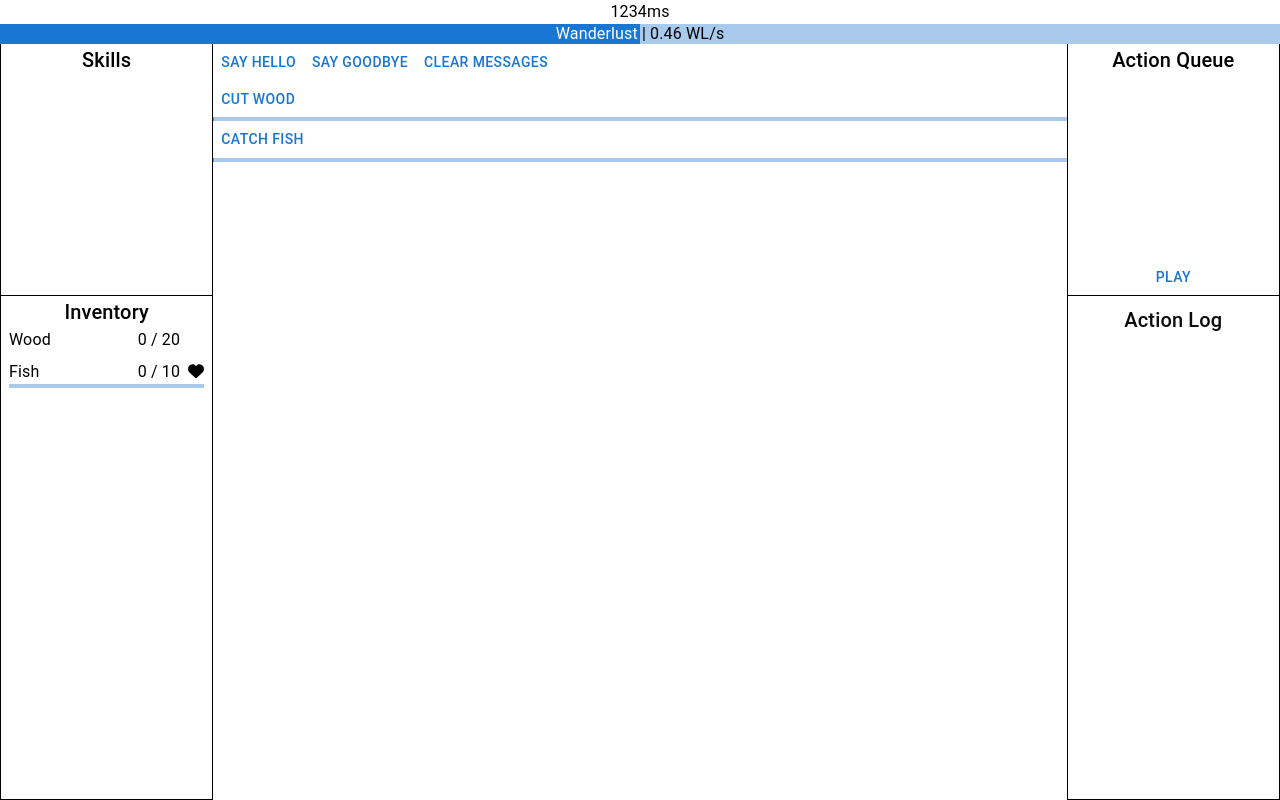
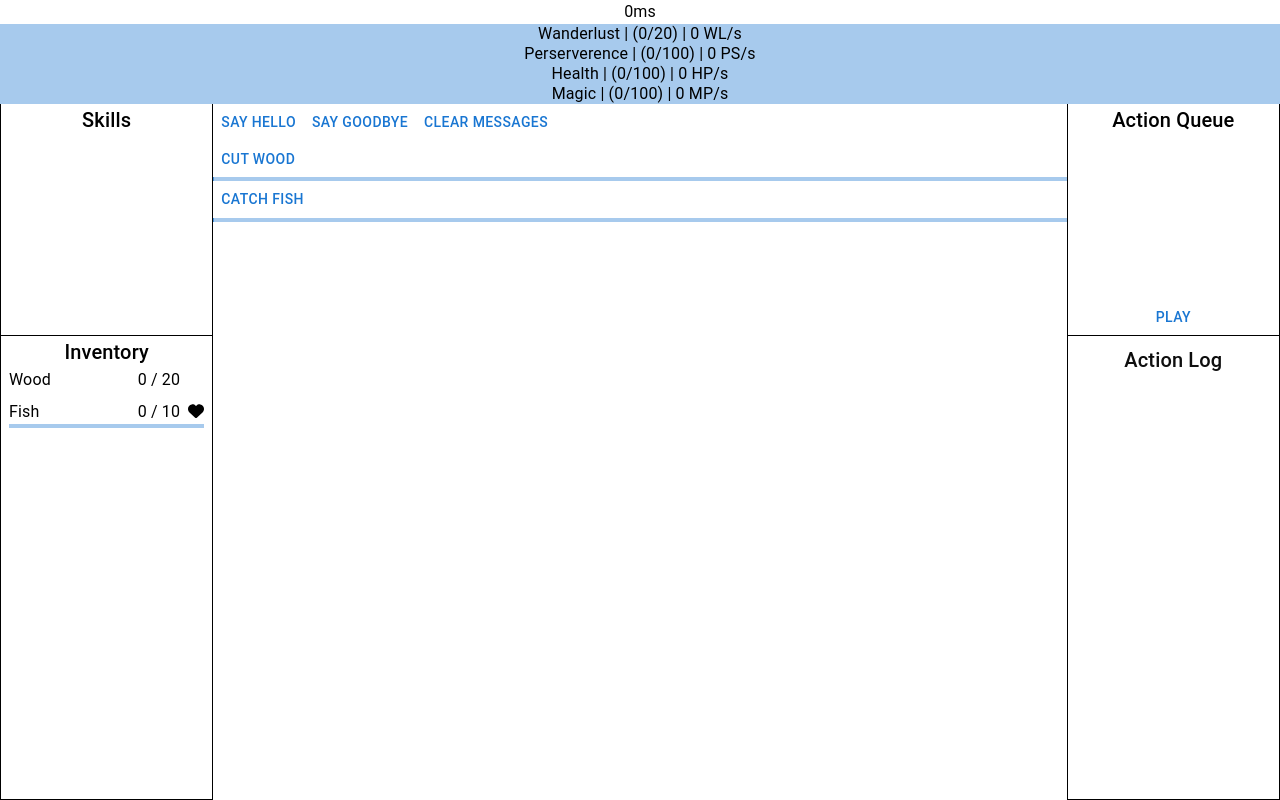
Before and after one commit to SirPrimrose/Eudaimonia, a React (Create React App) app: page / in a window 1280 px wide. Built offline with nearby package versions, Linux system fonts and the light colour scheme.

Commit message:
Show all active stat bars

```diff
--- a/src/game/Eudaimonia.jsx
+++ b/src/game/Eudaimonia.jsx
@@ -12,12 +12,17 @@ import { KEY_P } from 'keycode-js';
 import GameSection from './layout/GameSection';
 import TextPanel from './layout/TextPanel';
 import gameLoopThunk from '../slice/gameLoopThunk';
-import { actions as gameActions, isGameTicking } from '../slice/gameSlice';
+import {
+  actions as gameActions,
+  getGameTime,
+  isGameTicking,
+} from '../slice/gameSlice';
 import { GAME_TICK_TIME } from '../shared/consts';
 import PlayerSection from './layout/PlayerSection';
 import InfoSection from './layout/InfoSection';
 import ProgressBarWithOverlay from '../shared/ProgressBarWithOverlay';
 import { getProgressValue } from '../shared/util';
+import { getActiveStats } from '../slice/statsSlice';
 
 const pauseKey = KEY_P;
 
@@ -50,25 +55,30 @@ class Eudaimonia extends React.PureComponent {
     <Typography align="center">{Math.floor(gameTime)}ms</Typography>
   );
 
-  // TODO: Show all active stat bars (HP, Wanderlust, etc.)
-  renderActiveStatusBars = (
-    wanderlust,
-    maxWanderlust,
-    currentWanderlustDecay
-  ) => (
-    <ProgressBarWithOverlay
-      value={getProgressValue(wanderlust, maxWanderlust)}
-      sx={{ minHeight: 20 }}
-    >
-      {`Wanderlust | ${+currentWanderlustDecay.toFixed(2)} WL/s`}
-    </ProgressBarWithOverlay>
+  renderActiveStatusBars = (stats) => (
+    <Stack>
+      {stats.map((stat) => (
+        <ProgressBarWithOverlay
+          value={getProgressValue(stat.currentValue, stat.maxValue)}
+          sx={{ minHeight: 20 }}
+        >
+          {`${stat.name} | (${+stat.currentValue.toFixed(
+            2
+          )}/${+stat.maxValue.toFixed(2)}) | ${+stat.currentDecayRate.toFixed(
+            2
+          )} ${stat.shortName}/s`}
+        </ProgressBarWithOverlay>
+      ))}
+    </Stack>
   );
 
   render() {
+    const { gameTime, activeStats } = this.props;
+
     return (
       <Stack className="eudaimonia">
-        {this.renderHeader(1234)}
-        {this.renderActiveStatusBars(100, 200, 0.456)}
+        {this.renderHeader(gameTime)}
+        {this.renderActiveStatusBars(activeStats)}
         <Grid container sx={{ flexGrow: 1, overflow: 'hidden' }}>
           <Grid item xs={3} md={2.5} lg={2} sx={{ height: '100%' }}>
             <PlayerSection />
@@ -86,13 +96,26 @@ class Eudaimonia extends React.PureComponent {
 }
 
 Eudaimonia.propTypes = {
+  gameTime: PropTypes.number.isRequired,
   ticking: PropTypes.bool.isRequired,
+  activeStats: PropTypes.arrayOf(
+    PropTypes.shape({
+      name: PropTypes.string.isRequired,
+      shortName: PropTypes.string.isRequired,
+      currentDecayRate: PropTypes.number.isRequired,
+      currentValue: PropTypes.number.isRequired,
+      isActive: PropTypes.bool.isRequired,
+      maxValue: PropTypes.number.isRequired,
+    })
+  ).isRequired,
   togglePaused: PropTypes.func.isRequired,
   runGameLoop: PropTypes.func.isRequired,
 };
 
 const mapStateToProps = (store) => ({
+  gameTime: getGameTime(store),
   ticking: isGameTicking(store),
+  activeStats: getActiveStats(store),
 });
 
 const mapDispatchToProps = {
--- a/src/game/data/stats.js
+++ b/src/game/data/stats.js
@@ -1,24 +1,36 @@
 const STAT_NAMES = {
   PREP_TIME: 'Wanderlust',
   WANDER_TIME: 'Perserverence',
-  HEALTH: 'HP',
-  MAGIC: 'MP',
+  HEALTH: 'Health',
+  MAGIC: 'Magic',
 };
 
 // Add unique fields to each stat
 const STAT_BASES = {
   [STAT_NAMES.PREP_TIME]: {
+    shortName: 'WL',
     baseDecayRate: -0.5,
     decayModifier: 2,
     maxValue: 20,
   },
   [STAT_NAMES.WANDER_TIME]: {
+    shortName: 'PS',
     baseDecayRate: 1,
     decayModifier: 1.5,
     maxValue: 100,
   },
-  [STAT_NAMES.HEALTH]: { baseDecayRate: 1, decayModifier: 0, maxValue: 100 },
-  [STAT_NAMES.MAGIC]: { baseDecayRate: 1, decayModifier: 0, maxValue: 100 },
+  [STAT_NAMES.HEALTH]: {
+    shortName: 'HP',
+    baseDecayRate: 1,
+    decayModifier: 0,
+    maxValue: 100,
+  },
+  [STAT_NAMES.MAGIC]: {
+    shortName: 'MP',
+    baseDecayRate: 1,
+    decayModifier: 0,
+    maxValue: 100,
+  },
 };
 
 const STAT_DATA = Object.entries(STAT_BASES).reduce(
@@ -29,6 +41,7 @@ const STAT_DATA = Object.entries(STAT_BASES).reduce(
       name: key,
       currentDecayRate: 0,
       currentValue: 0,
+      isActive: true,
     },
   }),
   {}
--- a/src/slice/statsSlice.js
+++ b/src/slice/statsSlice.js
@@ -37,8 +37,13 @@ export const statsSlice = createSlice({
   },
 });
 
+export const getStats = (store) => Object.values(store.stats.stats);
+
 export const getStatByName = (store) => (statName) =>
   store.stats.stats[statName];
+
+export const getActiveStats = (store) =>
+  getStats(store).filter((stat) => stat.isActive);
 
 export const { actions } = statsSlice;
 
```
